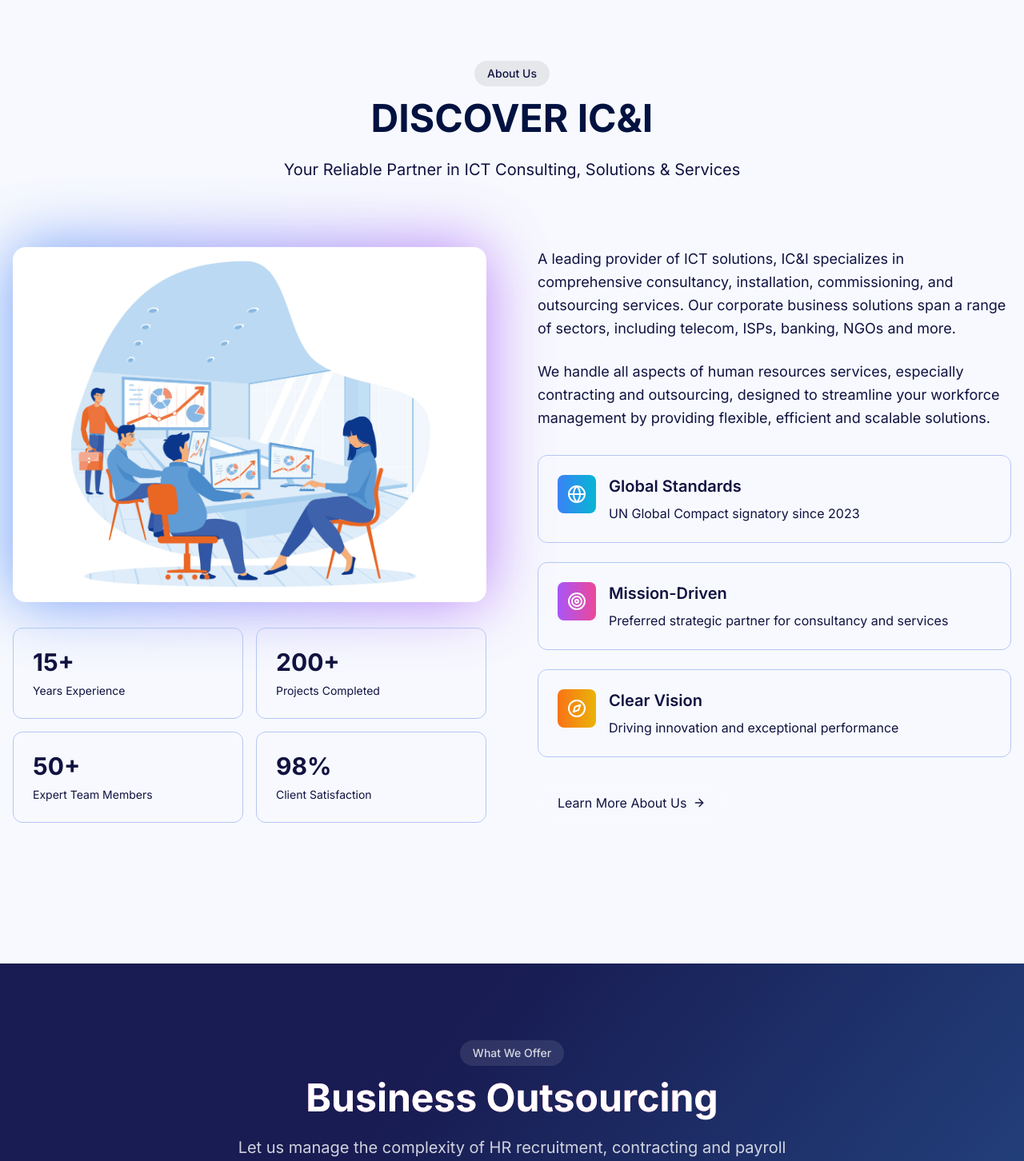
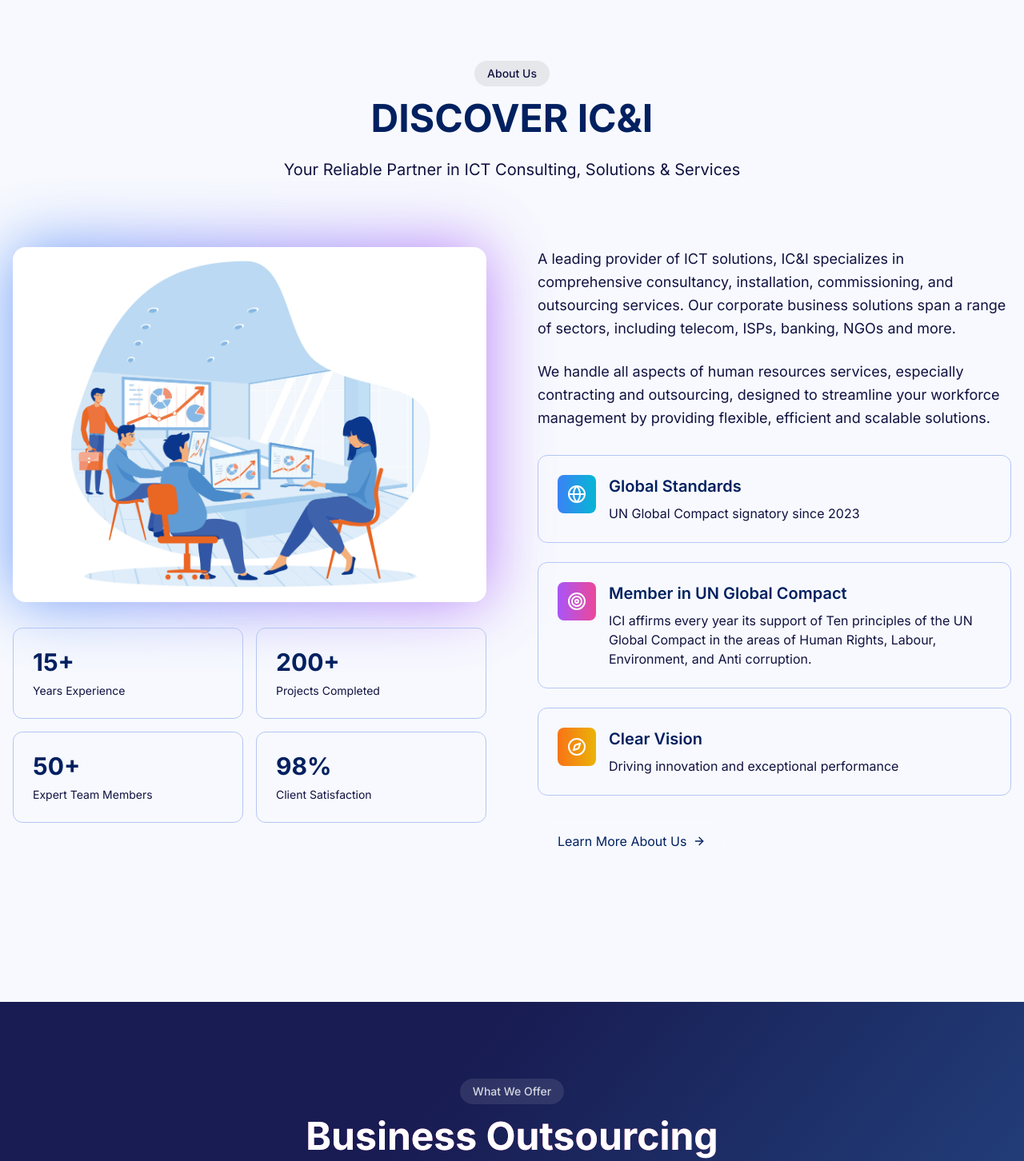
Before and after one commit to Benon-99/IC-and-I, a Next.js app: page / in a window 1280 px wide. Shown: the part 980-2432 px from the top of the page at 80% size. Built offline with nearby package versions, Linux system fonts and the light colour scheme.

Commit message:
home page

```diff
--- a/components/About.tsx
+++ b/components/About.tsx
@@ -14,8 +14,8 @@ export default function About() {
     },
     {
       icon: Target,
-      title: "Mission-Driven",
-      text: "Preferred strategic partner for consultancy and services",
+      title: "Member in UN Global Compact",
+      text: "ICI affirms every year its support of Ten principles of the UN Global Compact in the areas of Human Rights, Labour, Environment, and Anti corruption.",
       color: "from-purple-500 to-pink-500"
     },
     {
@@ -53,7 +53,7 @@ export default function About() {
             <span className="px-4 py-1.5 rounded-full text-sm font-medium bg-gray-200 text-[#111240] backdrop-blur-sm mb-4 inline-block">
               About Us
             </span>
-            <h2 className="text-5xl font-bold mb-6 text-[#011240]">
+            <h2 className="text-5xl font-bold mb-6 text-[#002060]">
               DISCOVER IC&I
             </h2>
             <p className="text-xl text-[#111240] max-w-2xl mx-auto leading-relaxed">
@@ -88,7 +88,7 @@ export default function About() {
                   transition={{ duration: 0.5, delay: index * 0.1 }}
                   className="p-6 rounded-xl bg-transparent backdrop-blur-sm border border-[#B5C6F4] transition-colors duration-300"
                 >
-                  <div className="text-3xl font-bold bg-gradient-to-r from-white to-white/80 bg-clip-text mb-2 text-[#111240]">
+                  <div className="text-3xl font-bold bg-gradient-to-r from-white to-white/80 bg-clip-text mb-2 text-[#002060]">
                     {stat.number}
                   </div>
                   <div className="text-[#111240] text-sm">
@@ -133,7 +133,7 @@ export default function About() {
                       <feature.icon className="w-6 h-6 text-white" />
                     </div>
                     <div>
-                      <h3 className="text-xl font-semibold text-[#111240] mb-2">{feature.title}</h3>
+                      <h3 className="text-xl font-semibold text-[#002060] mb-2">{feature.title}</h3>
                       <p className="text-[#111240]">{feature.text}</p>
                     </div>
                   </div>
@@ -143,7 +143,7 @@ export default function About() {
 
             <Link
               href="/about"
-              className="inline-flex items-center space-x-2 px-6 py-3 rounded-full bg-white/10 hover:bg-white/20 text-[#111240]
+              className="inline-flex items-center space-x-2 px-6 py-3 rounded-full bg-white/10 hover:bg-white/20 text-[#002060]
                 backdrop-blur-sm border border-white/10 transition-all duration-300 group"
             >
               <span>Learn More About Us</span>
--- a/components/CTA.tsx
+++ b/components/CTA.tsx
@@ -31,7 +31,7 @@ export default function CTA() {
             Get Started
           </span>
 
-          <h2 className="text-5xl font-bold mb-8 bg-gradient-to-r from-white via-purple-100 to-white/80 bg-clip-text text-transparent">
+          <h2 className="text-5xl font-bold pb-8 mb-8 bg-gradient-to-r from-white via-purple-100 to-white/80 bg-clip-text text-transparent">
             Ready to Transform Your Business?
           </h2>
 
```
